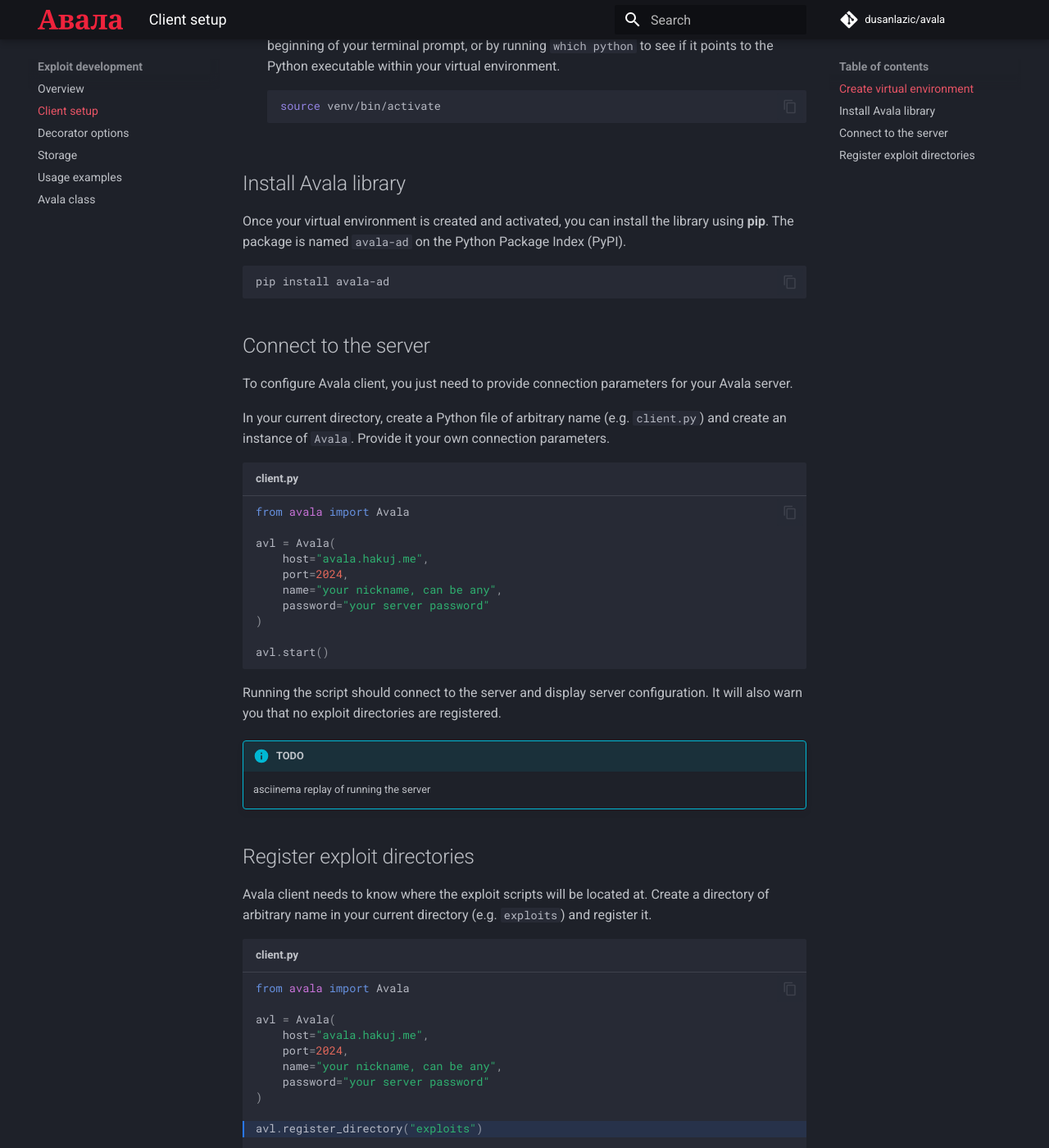
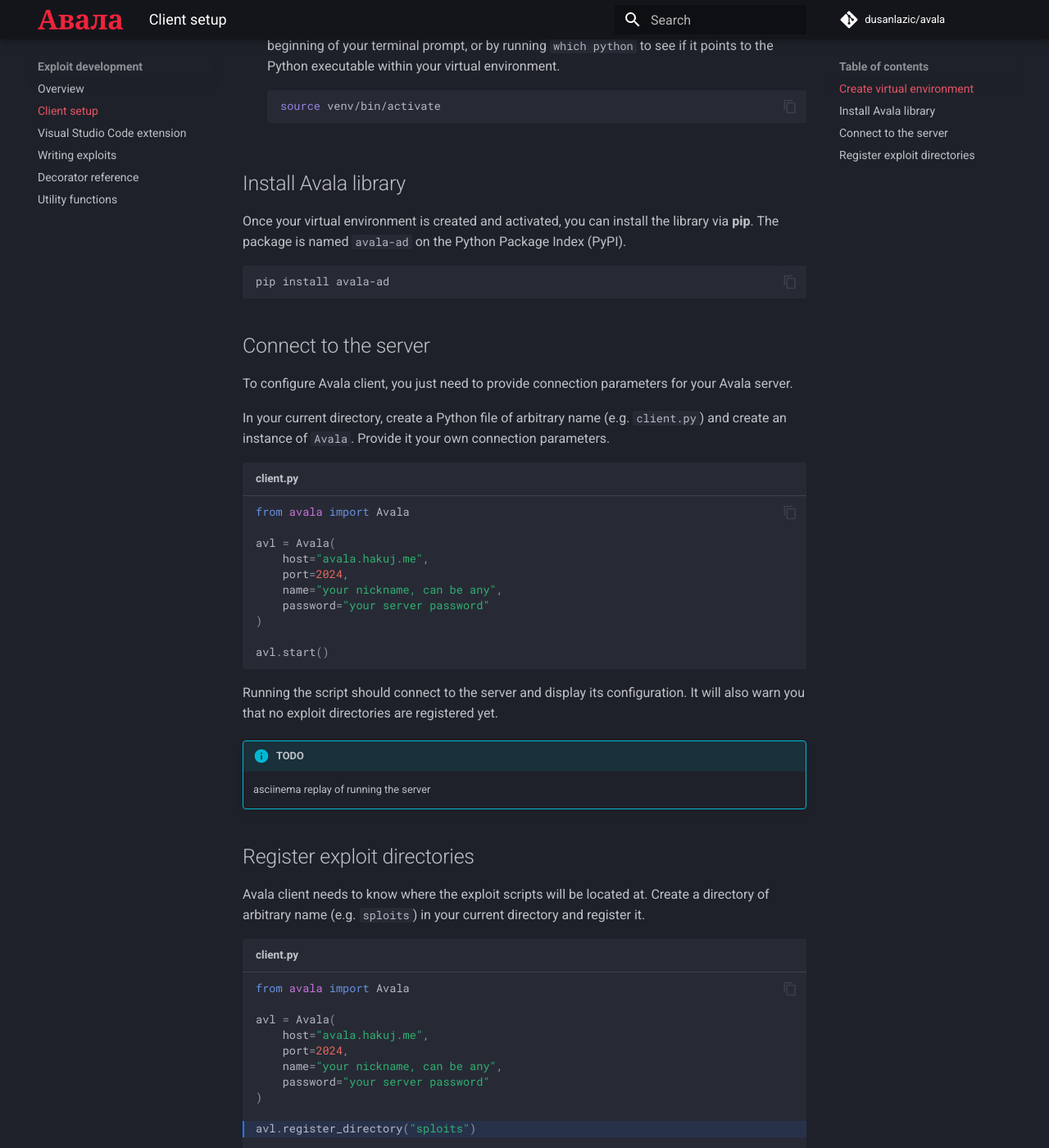
Before and after one commit to dusanlazic/avala, an MkDocs documentation site: the page built from docs/docs/client/setup.md, in a window 1280 px wide and 1400 px high, scrolled down 628 px. Shown: the whole window at 82% size. Built offline with MkDocs 1.6.1 and Material for MkDocs 9.7.7, drawn with Linux system fonts in a browser that asks for light colours; comment, search, counter and statistics services are not loaded; some of the changed text lies outside the part shown.

Commit message:
docs(wip): reorganize sections

````diff
--- a/docs/docs/client/setup.md
+++ b/docs/docs/client/setup.md
@@ -18,7 +18,7 @@
 
 ## Install Avala library
 
-Once your virtual environment is created and activated, you can install the library using **pip**. The package is named `avala-ad` on the Python Package Index (PyPI).
+Once your virtual environment is created and activated, you can install the library via **pip**. The package is named `avala-ad` on the Python Package Index (PyPI).
 
 ```sh
 pip install avala-ad
@@ -43,14 +43,14 @@
 avl.start()
 ```
 
-Running the script should connect to the server and display server configuration. It will also warn you that no exploit directories are registered.
+Running the script should connect to the server and display its configuration. It will also warn you that no exploit directories are registered yet.
 
 !!! info  "TODO"
     asciinema replay of running the server
 
 ## Register exploit directories
 
-Avala client needs to know where the exploit scripts will be located at. Create a directory of arbitrary name in your current directory (e.g. `exploits`) and register it.
+Avala client needs to know where the exploit scripts will be located at. Create a directory of arbitrary name (e.g. `sploits`) in your current directory and register it.
 
 ```py title="client.py" hl_lines="10"
 from avala import Avala
@@ -62,9 +62,9 @@
     password="your server password"
 )
 
-avl.register_directory("exploits")
+avl.register_directory("sploits")
 
 avl.start()
 ```
 
-From now on, you can start writing exploits inside your `exploits` directory.
+From now on, you can start writing exploits inside your `sploits` directory.
--- a/docs/mkdocs.yml
+++ b/docs/mkdocs.yml
@@ -50,10 +50,10 @@
   - Exploit development:
       - Overview: client/index.md
       - Client setup: client/setup.md
-      - Decorator options: client/decorator.md
-      - Storage: client/storage.md
-      - Usage examples: client/examples.md
-      - Avala class: client/avala-class.md
+      - Visual Studio Code extension: client/vscode.md
+      - Writing exploits: client/exploit.md
+      - Decorator reference: client/decorator.md
+      - Utility functions: client/utils.md
   - Attack monitoring:
       - Overview: dashboard/index.md
   - Infrastructure tips:
````
Also changed, not shown: docs/docs/client/exploit.md (added, +13 -0 lines), docs/docs/client/index.md (+5 -4 lines), docs/docs/client/decorator.md (added), docs/docs/client/utils.md (added), docs/docs/client/vscode.md (added).
